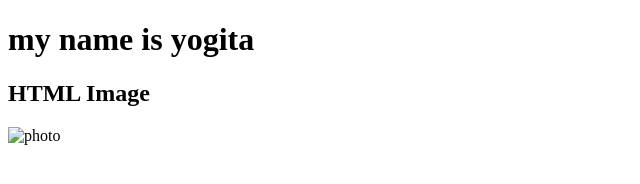
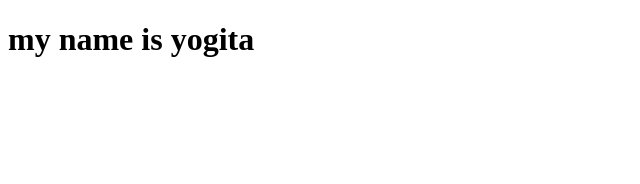
Before and after one commit to yogita-bisht-u/first, a plain HTML site: page index.html in a window 1280 px wide. Shown: the whole page, without its empty margins (0-640 px from the left). Drawn offline with Linux system fonts and the light colour scheme.

Commit message:
Update index.html

```diff
--- a/index.html
+++ b/index.html
@@ -9,13 +9,3 @@
     <h1>my name is yogita</h1>
 </body>
 </html>
-
-<!DOCTYPE html>
-<html>
-<body>
-
-<h2>HTML Image</h2>
-<img src="pic_photo.jpg" alt="photo" width="500" height="333">
-
-</body>
-</html>
```
